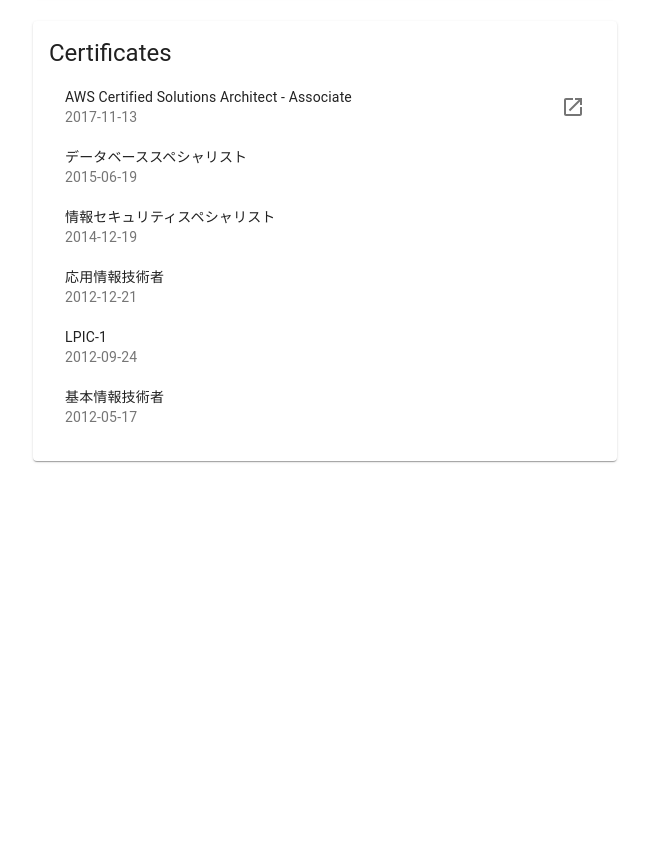
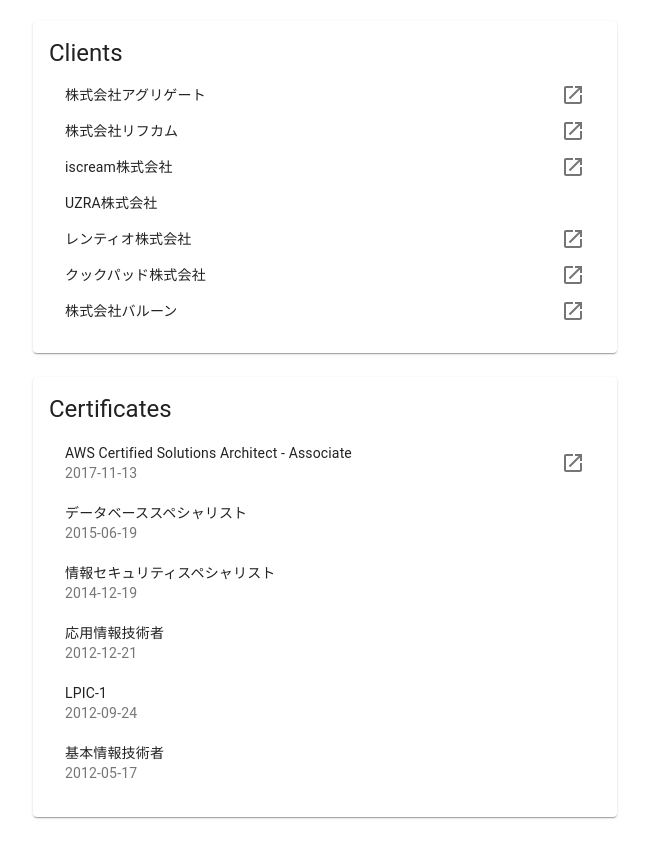
Before and after one commit to s-osa/osa.in.net, a Gatsby site: page / in a window 1280 px wide. Shown: the part 1378-2235 px from the top of the page, without its empty margins (315-964 px from the left). Before the commit the page ends 1887 px from the top, so only its background shows below. Built offline with nearby package versions, Linux system fonts and the light colour scheme; Gatsby itself is replaced by a stand-in of ours.

Commit message:
Add clients

```diff
--- a/src/pages/index.jsx
+++ b/src/pages/index.jsx
@@ -269,6 +269,42 @@
 
       <Paper className={classes.paper}>
         <Typography variant="h5" component="h3">
+          Clients
+        </Typography>
+
+        <List dense="true">
+          <ListItem>
+            <ListItemText primary="株式会社アグリゲート" />
+            <ListItemExternalLinkIcon href="https://agrigate.co.jp/" />
+          </ListItem>
+          <ListItem>
+            <ListItemText primary="株式会社リフカム" />
+            <ListItemExternalLinkIcon href="https://about.refcome.com/" />
+          </ListItem>
+          <ListItem>
+            <ListItemText primary="iscream株式会社" />
+            <ListItemExternalLinkIcon href="https://www.wantedly.com/companies/company_2338507" />
+          </ListItem>
+          <ListItem>
+            <ListItemText primary="UZRA株式会社" />
+          </ListItem>
+          <ListItem>
+            <ListItemText primary="レンティオ株式会社" />
+            <ListItemExternalLinkIcon href="https://www.rentio.co.jp/" />
+          </ListItem>
+          <ListItem>
+            <ListItemText primary="クックパッド株式会社" />
+            <ListItemExternalLinkIcon href="https://info.cookpad.com/" />
+          </ListItem>
+          <ListItem>
+            <ListItemText primary="株式会社バルーン" />
+            <ListItemExternalLinkIcon href="https://www.wantedly.com/companies/balloonfrom" />
+          </ListItem>
+        </List>
+      </Paper>
+
+      <Paper className={classes.paper}>
+        <Typography variant="h5" component="h3">
           Certificates
         </Typography>
 
```
